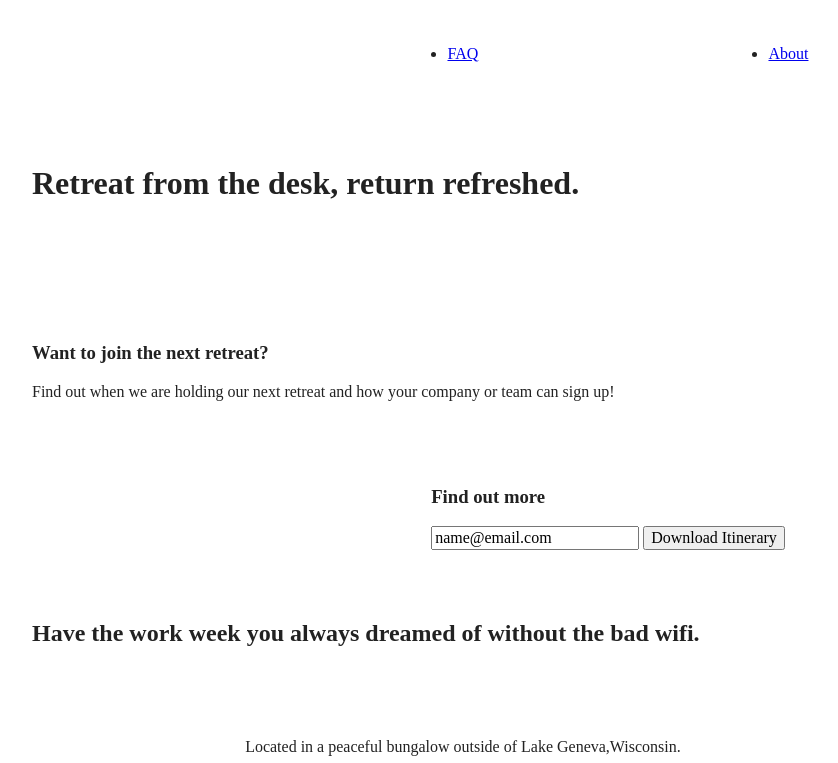
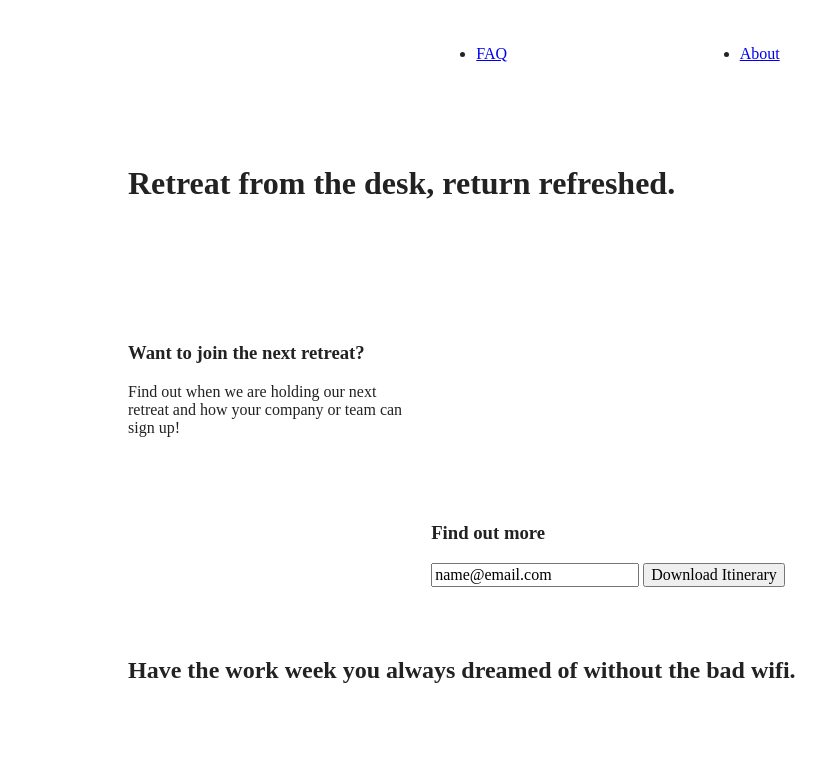
Before and after one commit to jesdominguez/unplugged-retreat, a website built with Parcel: page index.html in a window 1280 px wide. Shown: the part 37-800 px from the top of the page, without its empty margins (32-870 px from the left). Built offline with nearby package versions, Linux system fonts and the light colour scheme.

Commit message:
Added desktop measurements

```diff
--- a/css/main.css
+++ b/css/main.css
@@ -86,7 +86,51 @@ textarea {
 /* ==========================================================================
    Author's custom styles
    ========================================================================== */
-.content-wrapper{
+@media only screen and (min-width:1200px) {
+  .content-wrapper {
+    max-width: 960px;
+  }
+
+  .hero-area h1 {
+    width: 60%;
+  }
+
+  aside .content-wrapper {
+    justify-content: space-around;
+  }
+
+  aside .content-wrapper .form-description, aside .content-wrapper .form {
+    width: 30%;
+  }
+
+  .features h2 {
+    width: 90%;
+  }
+
+  .features article {
+    flex-basis: 33%;
+  }
+
+  .reviews article div {
+    width: 42%;
+  }
+
+  /* ABOUT PAGE */
+  .mission h2, .content-section .content-wrapper h2 {
+    width: 95%;
+  }
+
+
+  /* FAQ PAGE */
+  .faq h2 {
+    width: 100%;
+  }
+}
+
+
+
+
+   .content-wrapper{
   width: 90%;
   margin: 50px 0;
 }
```
